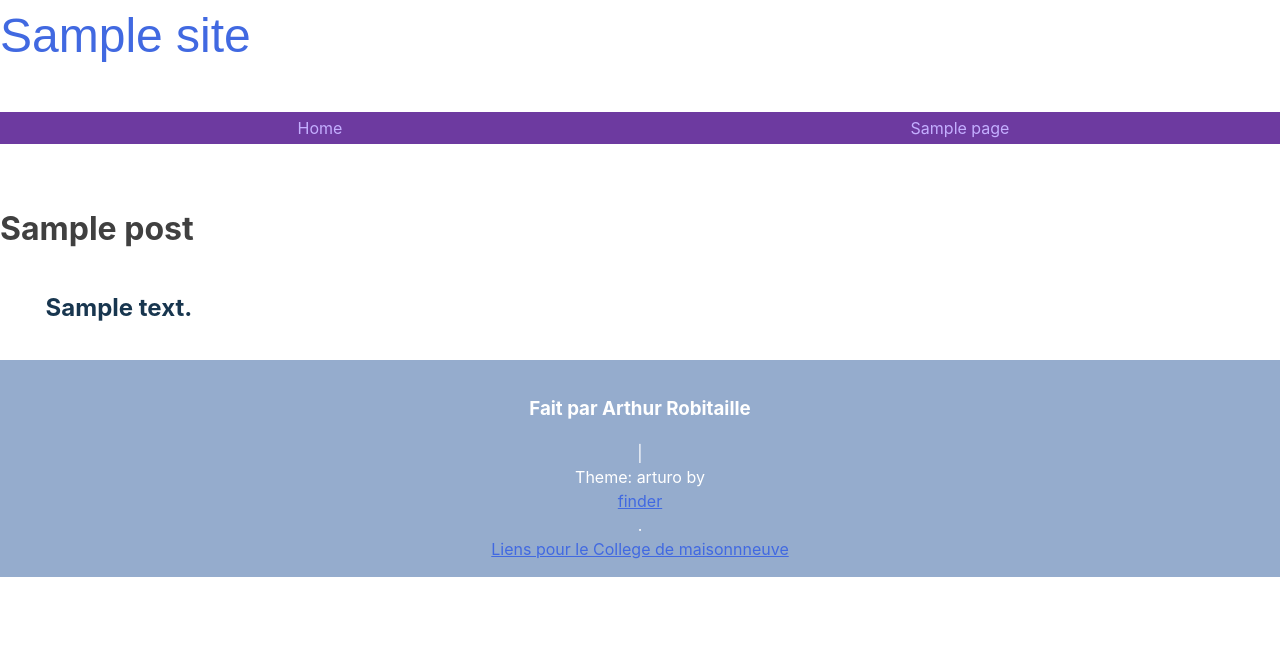
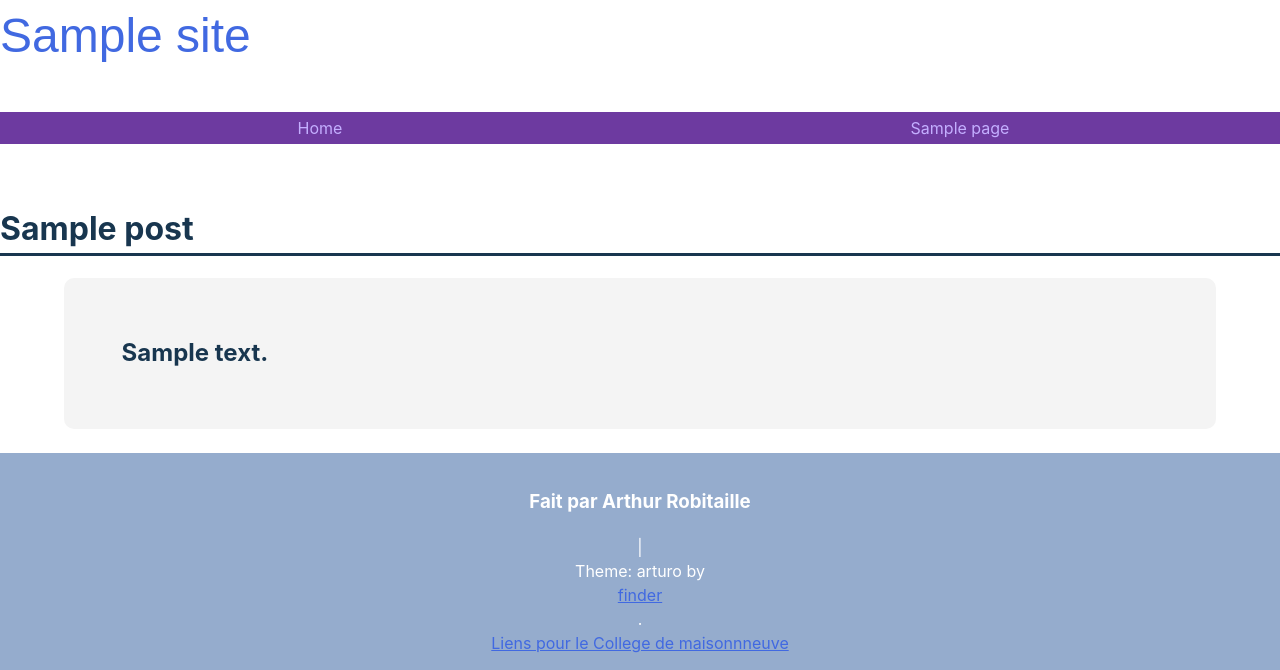
Before and after one commit to Finder-00/lab6, a WordPress theme: template themes/theme-4w4/page.php in a window 1280 px wide. Shown: the top 670 px of the page. Run offline with PHP 8.4 and a stand-in for WordPress, Linux system fonts and the light colour scheme; the site name, menu and one post (Sample post) are stand-ins, and other content is empty; some libraries are stand-ins or nearby versions.

Commit message:
modif cour

```diff
--- a/themes/theme-4w4/sass/local/_accueil.scss
+++ b/themes/theme-4w4/sass/local/_accueil.scss
@@ -2,6 +2,7 @@ body{
     overflow-x: hidden;
     width: 100vw;
     height: 100vh;
+    box-sizing: border-box;
 }
 
 .home{
@@ -55,14 +56,22 @@ body.home::after{
     margin-top: 0;
 }
 
+.entry-title{
+    color: rgb(24, 54, 79);
+    background-color: rgb(255, 255, 255);
+    border-bottom: 3px solid;
+}
+
 .entry-content{ // texte de la page scrum * remplacer par les articles des cours
-    width: 100vw;
-    margin-top: 10px;
+    width: 90vw;
+    margin: 0 auto;
     display: flex;
     flex-direction: column;
     text-align: center;
     font-size: clamp(.9rem, #{"-.8rem + 8.333vw"}, 1.5rem);
-    color: rgb(44, 136, 135);
+    color: rgb(24, 54, 79);
+    background: rgb(244, 244, 244);
+    border-radius: 10px;
     p{
         margin: 5% 0 10px 0;
         font-weight: bold;
@@ -84,19 +93,15 @@ body.home::after{
     }
 
     @include media-desktop{
-        margin-left: 20px;
         flex-direction: row;
         text-align: start;
-        color: rgb(24, 54, 79);
         .blocks-gallery-item figure{
             margin: 0 0 0 5%;
             width: 400px;
             height: 400px;
         }
         p{
-            margin-top: 15px;
-            width: 300px;
-            margin-left: 2%;
+            margin: 5%;
         }
         ul{
             margin-right: 5vh;
--- a/themes/theme-4w4/style.css
+++ b/themes/theme-4w4/style.css
@@ -1094,6 +1094,7 @@ body {
   overflow-x: hidden;
   width: 100vw;
   height: 100vh;
+  box-sizing: border-box;
 }
 
 .home {
@@ -1153,14 +1154,22 @@ body.home::after {
   margin-top: 0;
 }
 
+.entry-title {
+  color: #18364f;
+  background-color: white;
+  border-bottom: 3px solid;
+}
+
 .entry-content {
-  width: 100vw;
-  margin-top: 10px;
+  width: 90vw;
+  margin: 0 auto;
   display: flex;
   flex-direction: column;
   text-align: center;
   font-size: clamp(0.9rem, -.8rem + 8.333vw, 1.5rem);
-  color: #2c8887;
+  color: #18364f;
+  background: #f4f4f4;
+  border-radius: 10px;
 }
 
 .entry-content p {
@@ -1187,10 +1196,8 @@ body.home::after {
 
 @media (min-width: 1000px) {
   .entry-content {
-    margin-left: 20px;
     flex-direction: row;
     text-align: start;
-    color: #18364f;
   }
   .entry-content .blocks-gallery-item figure {
     margin: 0 0 0 5%;
@@ -1198,9 +1205,7 @@ body.home::after {
     height: 400px;
   }
   .entry-content p {
-    margin-top: 15px;
-    width: 300px;
-    margin-left: 2%;
+    margin: 5%;
   }
   .entry-content ul {
     margin-right: 5vh;
```
Also changed, not shown: plugins/all-in-one-wp-migration/storage/index.html (added), 1 other file.
